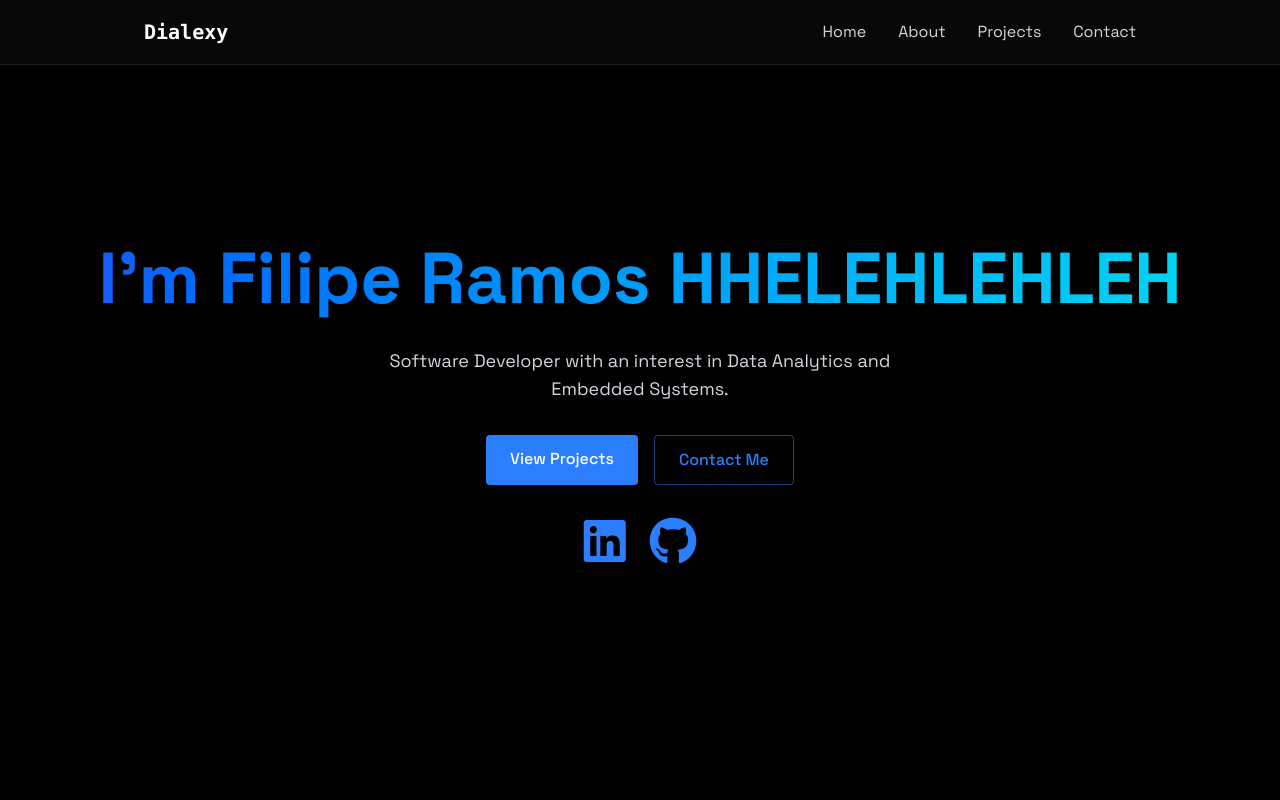
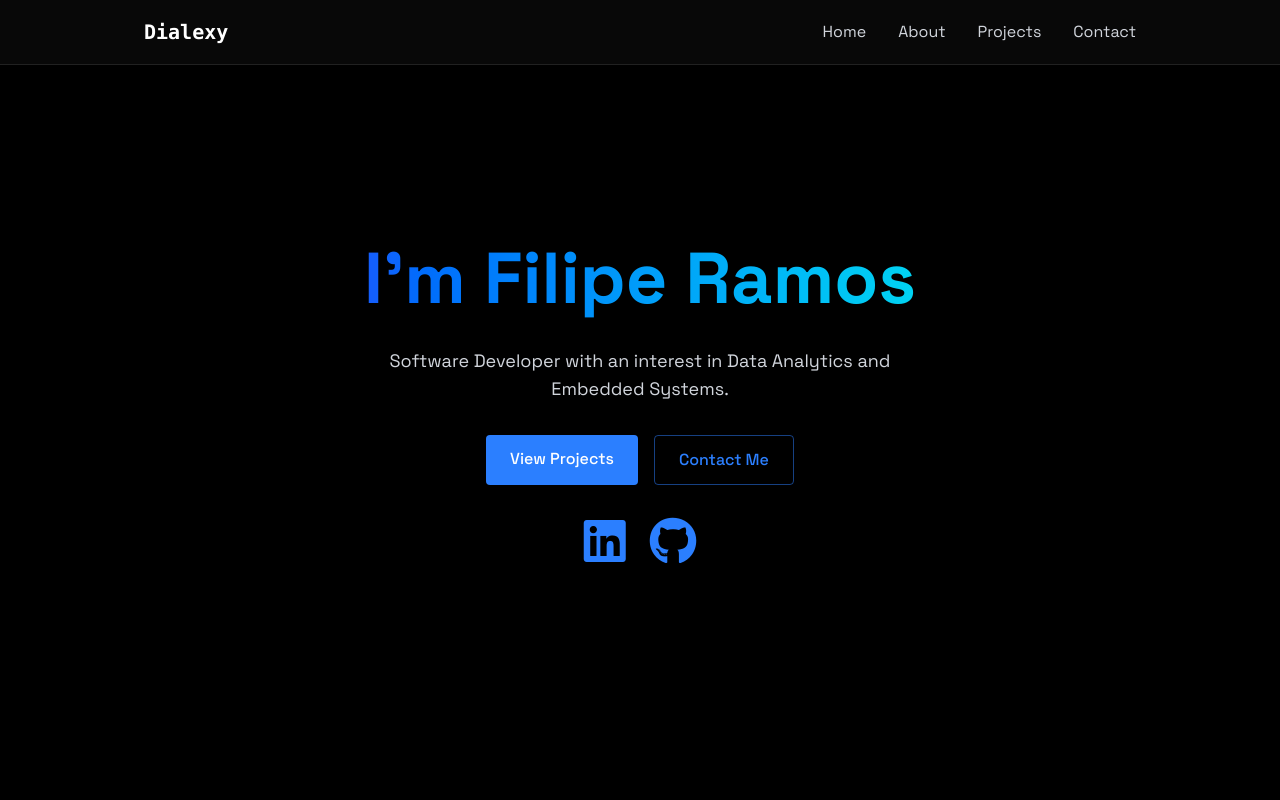
Before and after one commit to Dialexy/Dialexy.github.io, a React (Vite) app: page / in a window 1280 px wide. Shown: the top 800 px of the page. Built offline with nearby package versions, Linux system fonts and the light colour scheme.

Commit message:
I'm so lost it's kind of sad I hate webdev

```diff
--- a/src/components/sections/Home.jsx
+++ b/src/components/sections/Home.jsx
@@ -9,7 +9,7 @@ export const Home = () => {
       <RevealOnScroll>
         <div className="text-center z-10 px-4">
           <h1 className="text-5xl md:text-7xl font-bold mb-6 bg-gradient-to-r from-blue-600 to-cyan-400 bg-clip-text text-transparent leading-tight">
-            I'm Filipe Ramos HHELEHLEHLEH
+            I'm Filipe Ramos
           </h1>
           <p className="text-gray-300 text-lg mb-8 max-w-lg mx-auto">
             Software Developer with an interest in Data Analytics and Embedded Systems.
```
